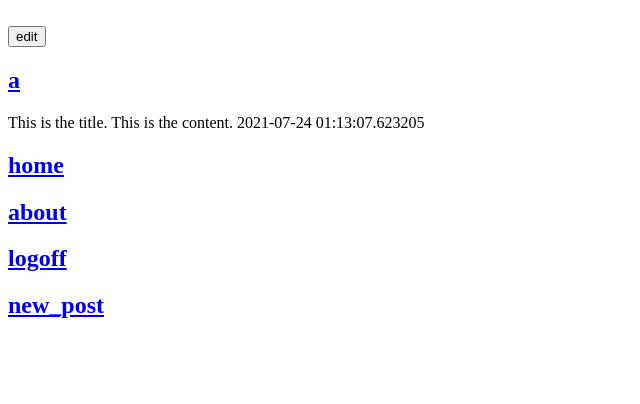
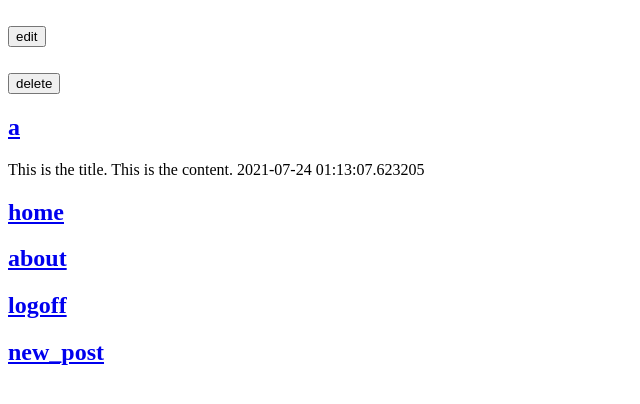
Before and after one commit to NML240/flaskblog2, a Flask app: page /post/1 in a window 1280 px wide. Shown: the top 404 px of the page, without its empty margins (0-640 px from the left). Run offline with Flask 2, Linux system fonts and the light colour scheme; a user stored in the database is signed in; data comes from the database, SQL or seed files in the repository; both versions use the stored data as it was after the commit.

Commit message:
The edit and delete button for posts works now.

```diff
--- a/app/models.py
+++ b/app/models.py
@@ -2,7 +2,7 @@
 from enum import unique
 from datetime import datetime
 from app import db
-from sqlalchemy import Column, Integer, String
+from sqlalchemy import Column, Integer, String, LargeBinary
 from flask_login import UserMixin, LoginManager
 
 # https://stackoverflow.com/questions/63231163/what-is-the-usermixin-in-flask
@@ -16,10 +16,12 @@ class User(UserMixin, db.Model):
     username = db.Column(db.String(80), unique=True, nullable=False)
     hashed_password = db.Column(db.String(128), nullable=False)
     email = db.Column(db.String(120), unique=True, nullable=False)
+    profile_pic = db.Column(db.LargeBinary, nullable=False)
     # If I want to link the Posts database to the User database I can go Posts.user.id
     # I think I need a column from the Posts database.
     # I think I can link the User database to the Posts. I can go User.user.id. I get the Posts id.
     posts = db.relationship('Posts', backref='user', lazy=True)
+
     # what does this do?
     def __repr__(self):
         return '<User %r>' % self.username
@@ -42,7 +44,7 @@ class Posts(UserMixin, db.Model):
 
 from app import login_manager
 # Use User.query.get instead of User.get because of sqlalchemy
-# what is user_id
+# what is this function?
 @login_manager.user_loader
 def load_user(user_id):
    return User.query.get(user_id)
--- a/app/postinfo/routes.py
+++ b/app/postinfo/routes.py
@@ -52,6 +52,20 @@ def edit_post(post_id):
     return render_template('new_post.html', title='edit_post', form=form)
 
 
+# Can I go ("/post/<int:post_id>/delete") instead of below?
+@postinfo.route("/post/delete/<int:post_id>", methods = ['POST', 'GET'])
+@login_required
+def delete_post(post_id):
+    form = Postform()
+    if request.method == 'POST' and form.validate():
+        title = form.title.data
+        content = form.content.data
+        db_post_info = Posts(title=title, content=content)
+        db.session.delete(db_post_info)
+        db.session.commit()
+        flash('You have deleted your post')
+    # where should this link to?
+    return render_template('home.html', title='delete_post', form=form)
 
 # gives you ability to click on posts from home route and see the posts
 # create the post/number route
--- a/app/templates/post.html
+++ b/app/templates/post.html
@@ -11,7 +11,7 @@
         {% if current_user.is_authenticated and post.user.username == current_user.username %}
          <!--  post_id = post/nth -->
         <h2> <a href="{{ url_for('postinfo.edit_post', post_id=post_id) }}"> <button> edit</button> </a> </h2>
-
+        <h2> <a href="{{ url_for('postinfo.delete_post', post_id=post_id) }}"> <button> delete</button> </a> </h2>
         {% endif %}
                 <!-- /post route -->
                 <!-- username -->
--- a/app/templates/profile.html
+++ b/app/templates/profile.html
@@ -6,9 +6,11 @@
 
 <!-- Have all the user posts -->
 {% block content %}
+        <img src="img_girl.jpg" alt="Girl in a jacket">
         {% if current_user.is_authenticated %}
-                <h1> todo edit profile button  </h1>
+                <h1> todo delete profile button  </h1>
         {% endif %}
+
                 {{ (username.username) }}
                 {% for column in username.posts %}
                         {{ (column.email) }}
```
Also changed, not shown: app/userinfo/routes.py (+16 -5 lines), app/test.db.
